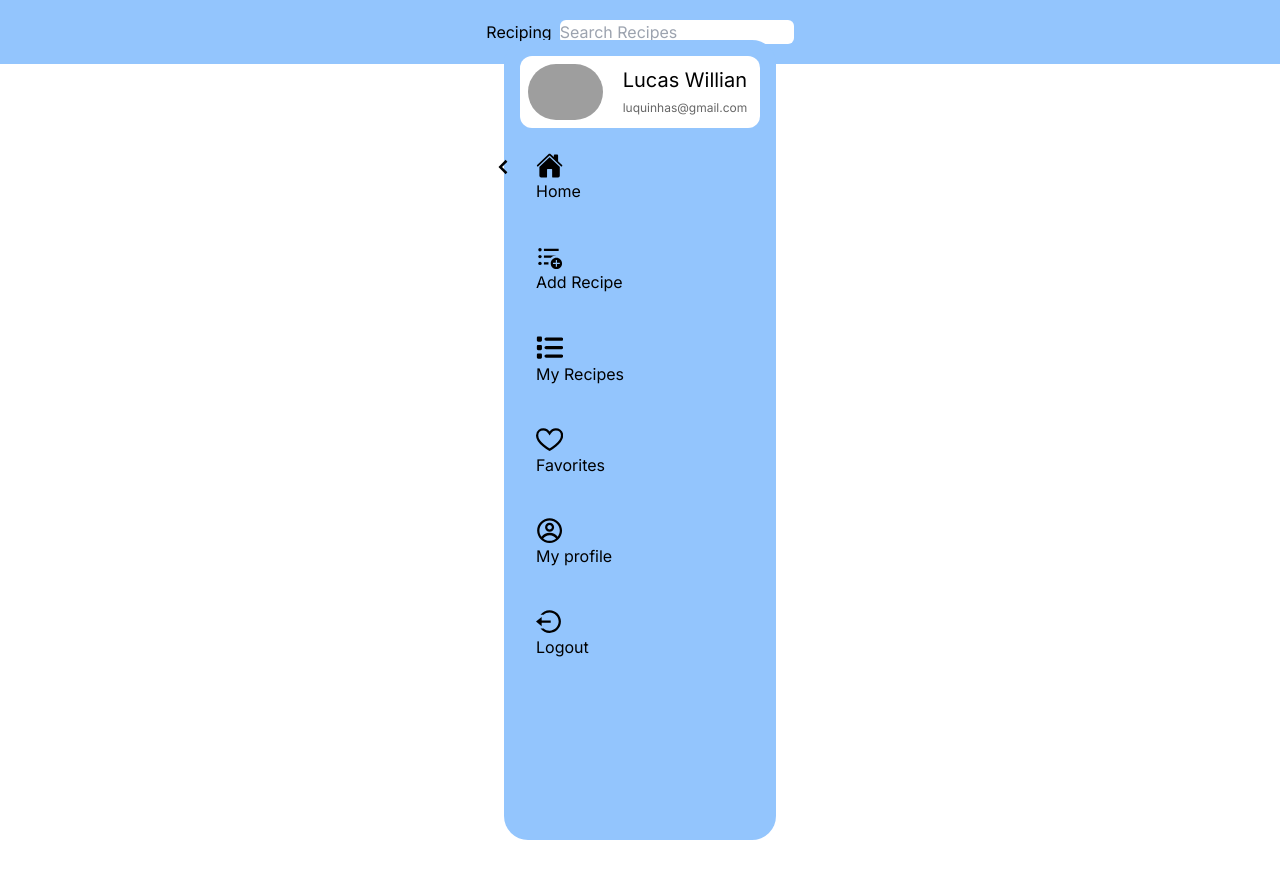
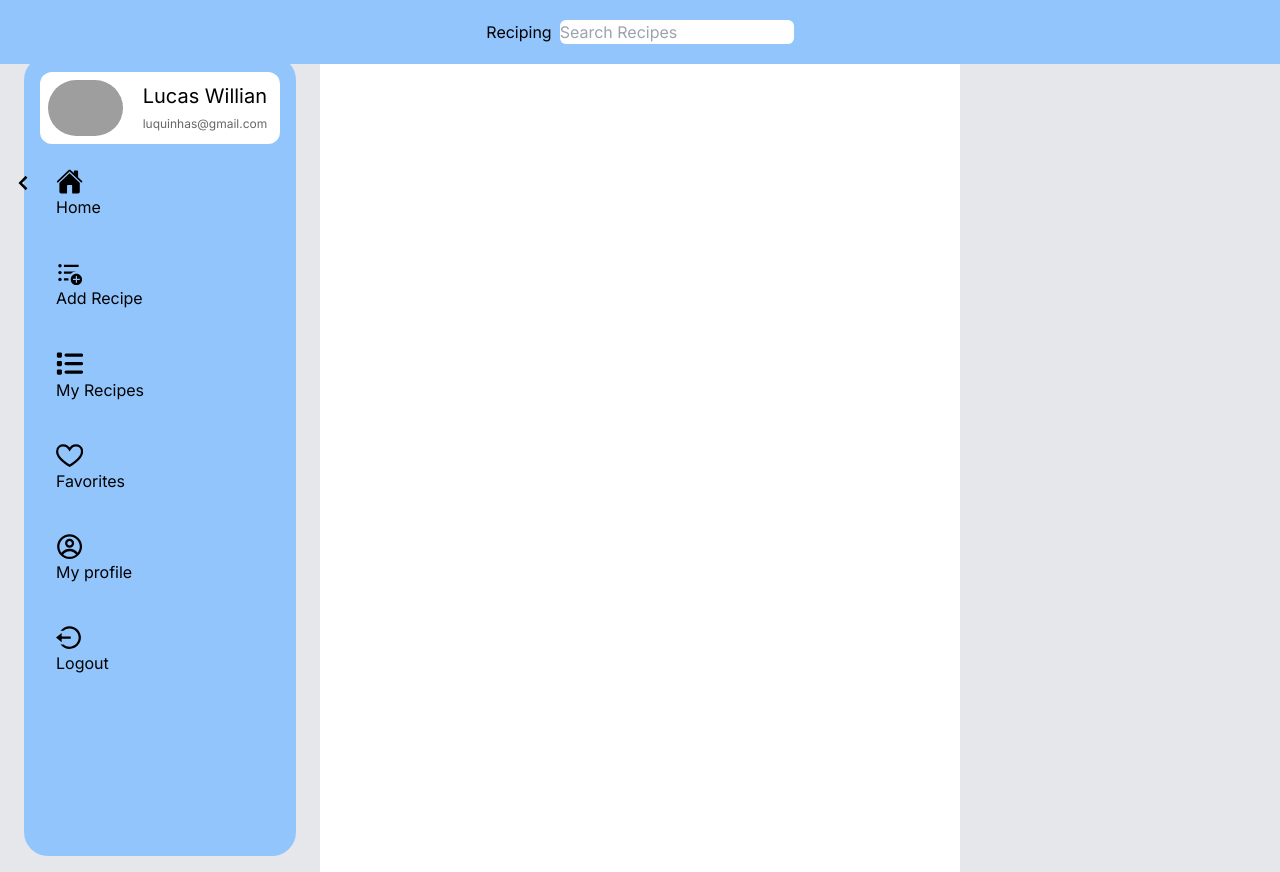
Before and after one commit to guusdias/reciping-frontend, a React (Vite) app: page / in a window 1280 px wide. Before the commit the page ends 840 px from the top, so only its background shows below. Built offline with nearby package versions, Linux system fonts and the light colour scheme; grey boxes are pictures that could not be loaded.

Commit message:
fix: format styles

```diff
--- a/src/pages/BasePage/index.jsx
+++ b/src/pages/BasePage/index.jsx
@@ -1,18 +1,28 @@
 import { Outlet } from "react-router-dom";
 import Sidebar from "../../components/SidebarContainer";
-import RecipesFeed from "../../components/RecipiesFeed";
 import Header from "../../components/Header";
 import FavoritesProvider from "../../contexts/Favorite";
 
 export default function BasePage() {
   return (
-    <main>
-      <div className="flex justify-around">
-        <Header/>
+    <main className="flex flex-col min-h-screen">
+      <Header />
+      <div className="flex flex-1 gap-4">
+        <aside className="bg-gray-200 w-1/4 p-4 flex justify-center items-center">
           <Sidebar />
-            <FavoritesProvider>
-             <Outlet />
+        </aside>
+        <section className="flex-1 p-4">
+          {" "}
+          {/* Adiciona padding para dar espaçamento */}
+          <FavoritesProvider>
+            <Outlet />
           </FavoritesProvider>
+        </section>
+        <aside className="bg-gray-200 w-1/4 p-4">
+          {" "}
+          {/* Ajusta o segundo aside */}
+          {/* Conteúdo do segundo aside */}
+        </aside>
       </div>
     </main>
   );
```
Also changed, not shown: src/pages/NotFound/index.jsx (+4 -4 lines), src/components/Footer/index.jsx (added).
